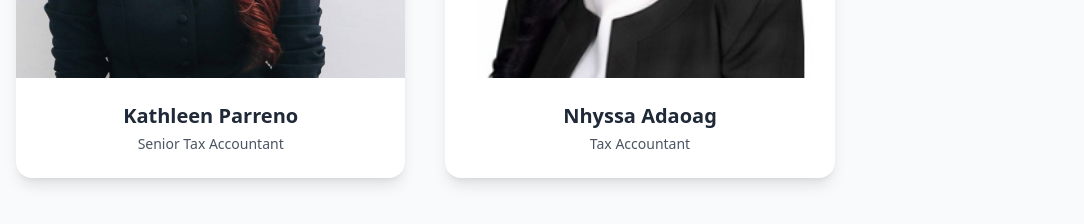
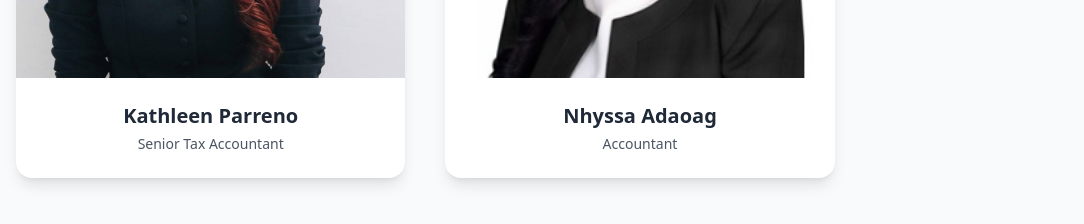
Before and after one commit to JohnRosch/Polarix-v2, a React (Create React App) app: page / in a window 1280 px wide. Shown: the part 4960-5184 px from the top of the page, without its empty margins (0-1084 px from the left). Built offline with nearby package versions, Linux system fonts and the light colour scheme.

Commit message:
updated Nhyssa's role to Accountant from Tax Accountant

```diff
--- a/src/components/Team.js
+++ b/src/components/Team.js
@@ -85,7 +85,7 @@ Kathleen enjoys reading novels, watching documentaries, k-dramas, and other thri
 
   {
     name: "Nhyssa Adaoag",
-    position: "Tax Accountant",
+    position: "Accountant",
     description:
       `Nhyssa graduated Cum Laude from Southville International School and Colleges in 2022. She is a Certified Tax Technician and brings over three years of professional experience in accounting and finance, complemented by five years as a working student.
 She began her career as an Accounts Associate at South SEED-LPDH College, where she managed accounts payable and receivable, payroll, bookkeeping, bank reconciliation, and tax preparation and filing, while also providing support for financial statement preparation and administrative tasks. Nhyssa later joined Southville International School and Colleges as an Internal Audit Coordinator, supervising operational audits, monitoring statutory compliance, and coordinating with government offices.
```
